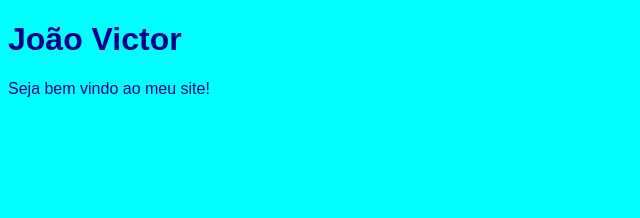
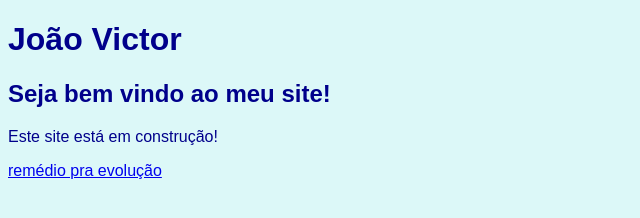
Before and after one commit to Joaovictor1006200/Joaovictor1006200.github.io, a plain HTML site: page index.html in a window 1280 px wide. Shown: the whole page, without its empty margins (0-640 px from the left). Drawn offline with Linux system fonts and the light colour scheme.

Commit message:
first commit

```diff
--- a/css.css
+++ b/css.css
@@ -1,5 +1,5 @@
 body{
-     background-color: aqua;
+     background-color: rgb(220, 248, 248);
      font-family: Arial, Helvetica, sans-serif;
      color: darkblue;
 }
--- a/index.html
+++ b/index.html
@@ -6,8 +6,13 @@
     <title>Document</title>
     <link rel="stylesheet" href="css.css">
 </head>
+
 <body>
+
     <h1>João Victor </h1>
-    <p>Seja bem vindo ao meu site!</p>
+    <h2>Seja bem vindo ao meu site!</h2>
+    <p>Este site está em construção!</p>
+    <a href="site2.html">remédio pra evolução</a>
+
 </body>
 </html>
```
Also changed, not shown: site2.html (added, +14 -0 lines).
